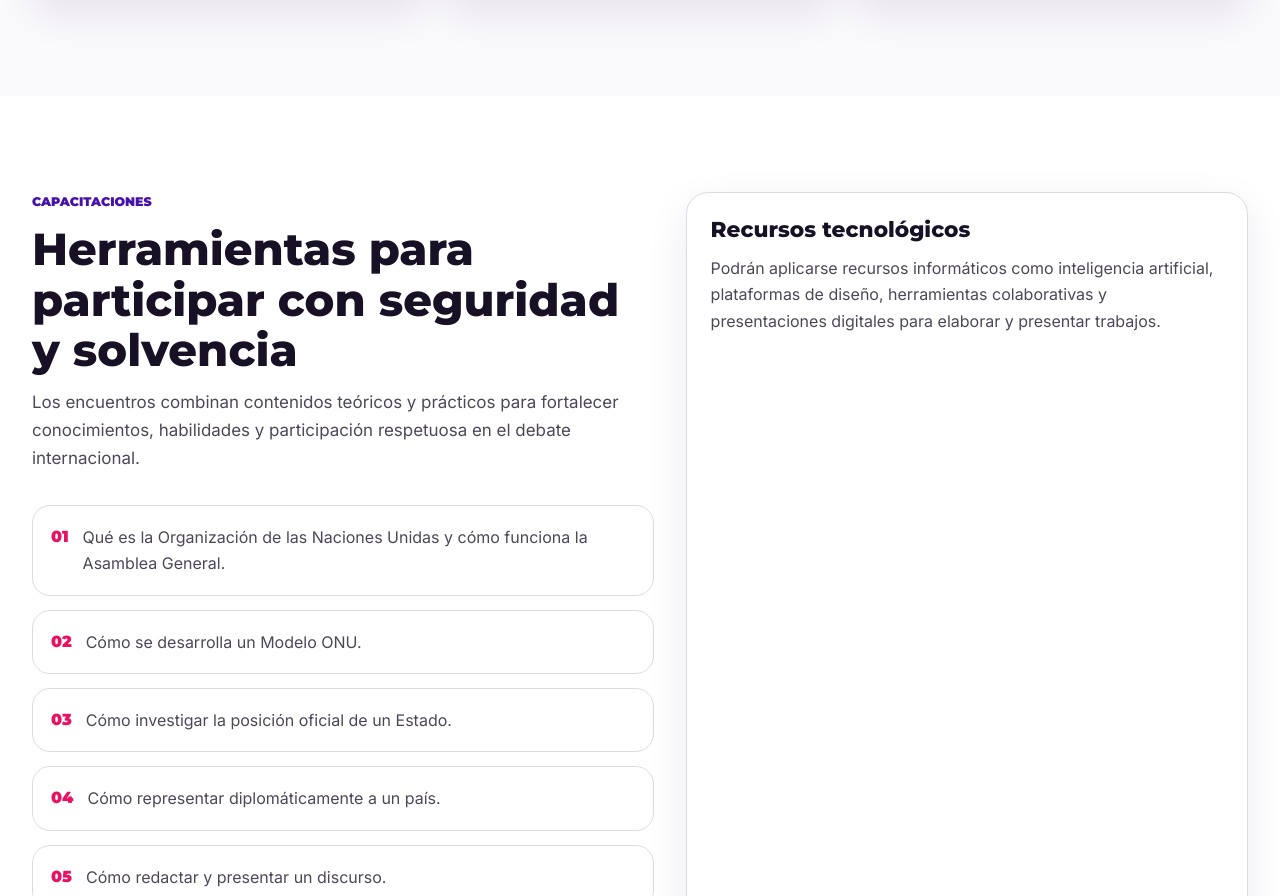
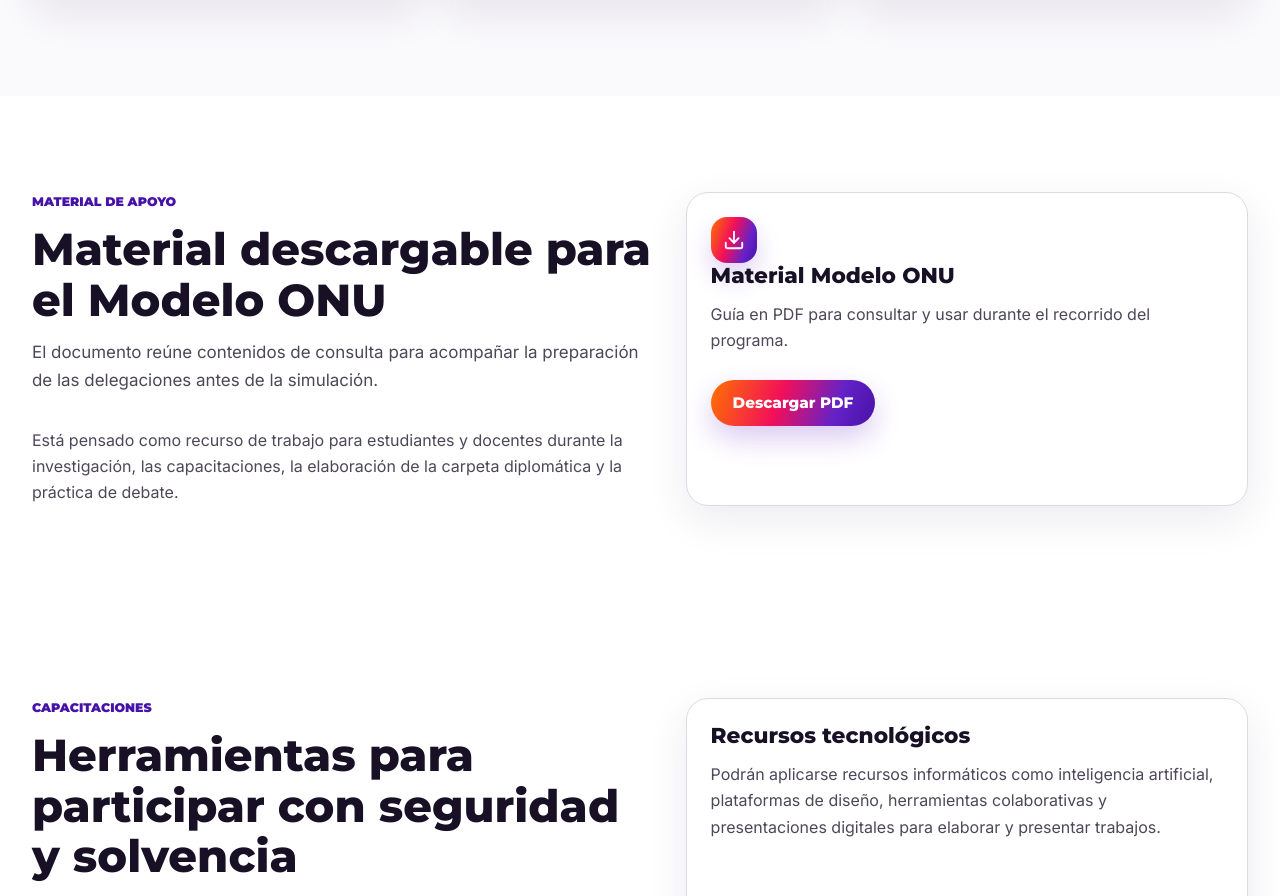
Before and after one commit to fulanite/catamarcaglobal, a Next.js app: page /modelo-onu in a window 1280 px wide. Shown: the part 4777-5673 px from the top of the page. Built offline with nearby package versions, Linux system fonts and the light colour scheme; no server answers.

Commit message:
Add Modelo ONU support material download

```diff
--- a/app/modelo-onu/page.tsx
+++ b/app/modelo-onu/page.tsx
@@ -341,6 +341,39 @@ export default function ModelOnuPage() {
         </div>
       </section>
 
+      <section className="section" id="material-de-apoyo">
+        <div className="container editorial-layout">
+          <div>
+            <SectionHeading
+              eyebrow="Material de apoyo"
+              title="Material descargable para el Modelo ONU"
+              intro="El documento reúne contenidos de consulta para acompañar la preparación de las delegaciones antes de la simulación."
+            />
+            <p>
+              Está pensado como recurso de trabajo para estudiantes y docentes durante
+              la investigación, las capacitaciones, la elaboración de la carpeta
+              diplomática y la práctica de debate.
+            </p>
+          </div>
+          <aside className="editorial-aside">
+            <span className="icon-badge">
+              <Icon name="Download" />
+            </span>
+            <h2>Material Modelo ONU</h2>
+            <p>Guía en PDF para consultar y usar durante el recorrido del programa.</p>
+            <div className="button-row">
+              <a
+                className="btn btn-primary"
+                href="/materiales/material-modelo-onu.pdf"
+                download="Material Modelo ONU.pdf"
+              >
+                Descargar PDF
+              </a>
+            </div>
+          </aside>
+        </div>
+      </section>
+
       <section className="section">
         <div className="container editorial-layout">
           <div>
--- a/components/Icon.tsx
+++ b/components/Icon.tsx
@@ -5,6 +5,7 @@ import {
   CheckCircle2,
   ChevronRight,
   CircleAlert,
+  Download,
   FileText,
   Globe2,
   GraduationCap,
@@ -30,6 +31,7 @@ const icons = {
   CheckCircle2,
   ChevronRight,
   CircleAlert,
+  Download,
   FileText,
   Globe2,
   GraduationCap,
--- a/eslint.config.mjs
+++ b/eslint.config.mjs
@@ -9,8 +9,12 @@ const eslintConfig = defineConfig([
   globalIgnores([
     // Default ignores of eslint-config-next:
     ".next/**",
+    ".vinext/**",
+    ".wrangler/**",
     "out/**",
     "build/**",
+    "dist/**",
+    "tmp/**",
     "next-env.d.ts",
   ]),
 ]);
```
Also changed, not shown: 2 other files (tests, documents, lock files or other folders).
